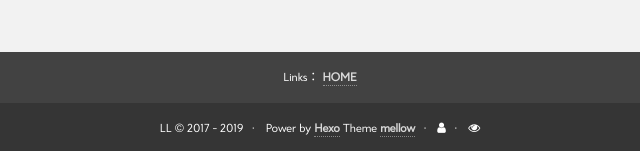
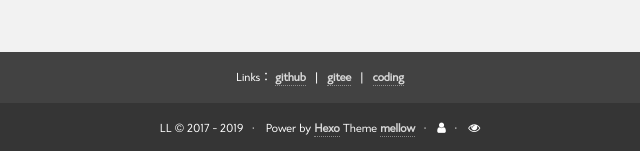
Before and after one commit to kepplow/kepplow.github.io, a plain HTML site: page index.html in a window 1280 px wide. Shown: the part 1514-1665 px from the top of the page, 420-1060 px from the left. Drawn offline with nearby package versions, Linux system fonts and the light colour scheme; some packages are replaced by stand-ins of ours; no server answers; a script that the page names is missing.

Commit message:
Site updated: 2019-10-24 17:05:26

```diff
--- a/index.html
+++ b/index.html
@@ -355,7 +355,15 @@ Qu...
     <span>Links：</span>
 
     <span class="blogroll-item">
-        <a href="https://www.lujingtao.com" target="_blank">HOME</a>
+        <a href="https://www.github.com" target="_blank">github</a>
+    </span>
+
+    <span class="blogroll-item">
+        <a href="https://www.gitee.com" target="_blank">gitee</a>
+    </span>
+
+    <span class="blogroll-item">
+        <a href="https://www.coding.net" target="_blank">coding</a>
     </span>
 
 </p>
```
Also changed, not shown: 2019/10/23/webpack4踩坑记录/index.html (+9 -1 lines), 2019/10/24/hello-world/index.html (+9 -1 lines), archives/2019/10/index.html (+9 -1 lines), archives/2019/index.html (+9 -1 lines), archives/index.html (+9 -1 lines), tags/index.html (+9 -1 lines), tags/webpack/index.html (+9 -1 lines).
